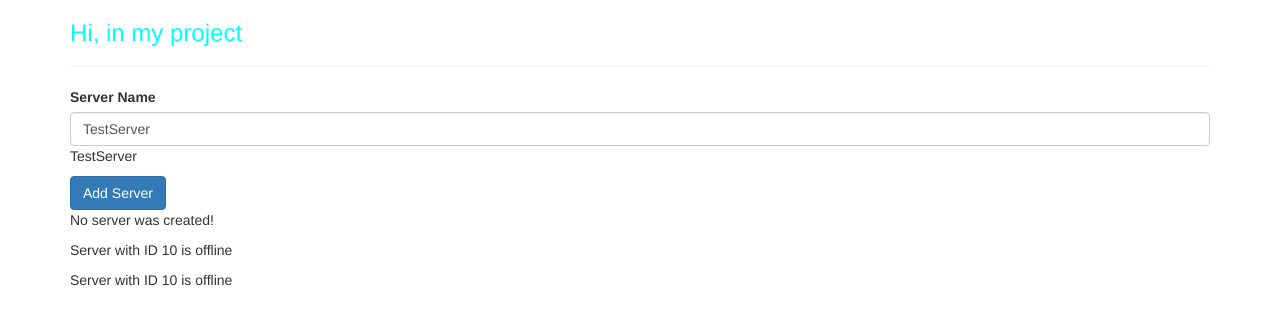
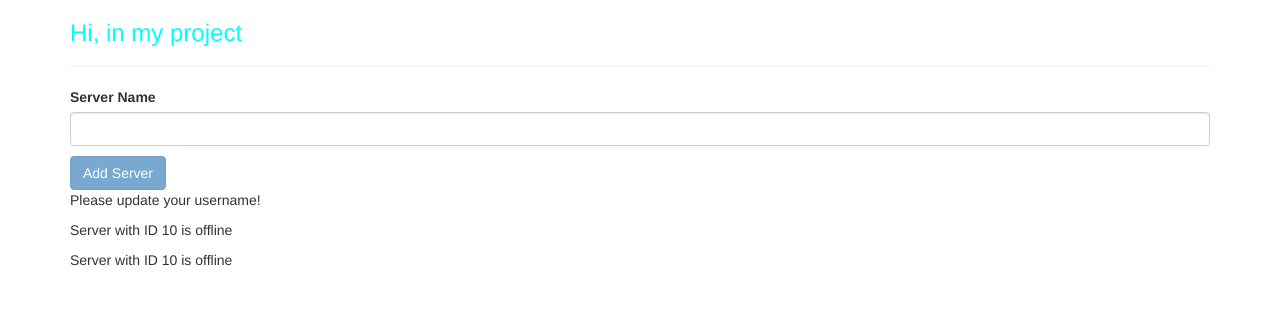
Before and after one commit to yaroslav-fedunkiv/my-first-ang-app, an Angular app: page / in a window 1280 px wide. Shown: the top 324 px of the page. Built offline with nearby package versions, Linux system fonts and the light colour scheme.

Commit message:
assigment 2

```diff
--- a/src/app/servers/servers.component.html
+++ b/src/app/servers/servers.component.html
@@ -2,13 +2,13 @@
 <input
   type="text"
   class="form-control"
-  [(ngModel)]="serverName">
-<p>{{serverName}}</p>
+  [(ngModel)]="userName">
+<p>{{userName}}</p>
 
 <button
   class="btn btn-primary"
-  [disabled]="!allowNewServer"
-  (click)="onCreateServer()">Add Server</button>
+  [disabled]="userName === ''"
+  (click)="onCreateName()">Add Server</button>
 <p>{{serverCreationStatus}}</p>
 <app-server></app-server>
 <app-server></app-server>
--- a/src/app/servers/servers.component.ts
+++ b/src/app/servers/servers.component.ts
@@ -2,31 +2,16 @@ import {Component, OnInit} from '@angular/core';
 
 @Component({
   selector: 'app-servers',
-  // template: `
-  //   <app-server></app-server>
-  //   <app-server></app-server>`,
   templateUrl: './servers.component.html',
   styleUrls: ['./servers.component.css']
 })
-export class ServersComponent implements OnInit{
+export class ServersComponent{
   allowNewServer = false;
-  serverCreationStatus = 'No server was created!';
-  serverName = 'TestServer';
+  serverCreationStatus = 'Please update your username!';
+  userName = '';
 
-  constructor() {
-    setTimeout(() => {
-      this.allowNewServer = true;
-    },2000);
-  }
-
-  ngOnInit(): void {
-  }
-
-  onCreateServer(){
-    this.serverCreationStatus = 'Server was created Name is ' + this.serverName;
-  }
-
-  onUpdateServerName(event: any){
-  this.serverName = (<HTMLInputElement>event.target).value;
+  onCreateName(){
+    this.serverCreationStatus = 'Username was updated to \"' + this.userName +'\"';
+    this.userName = '';
   }
 }
```
